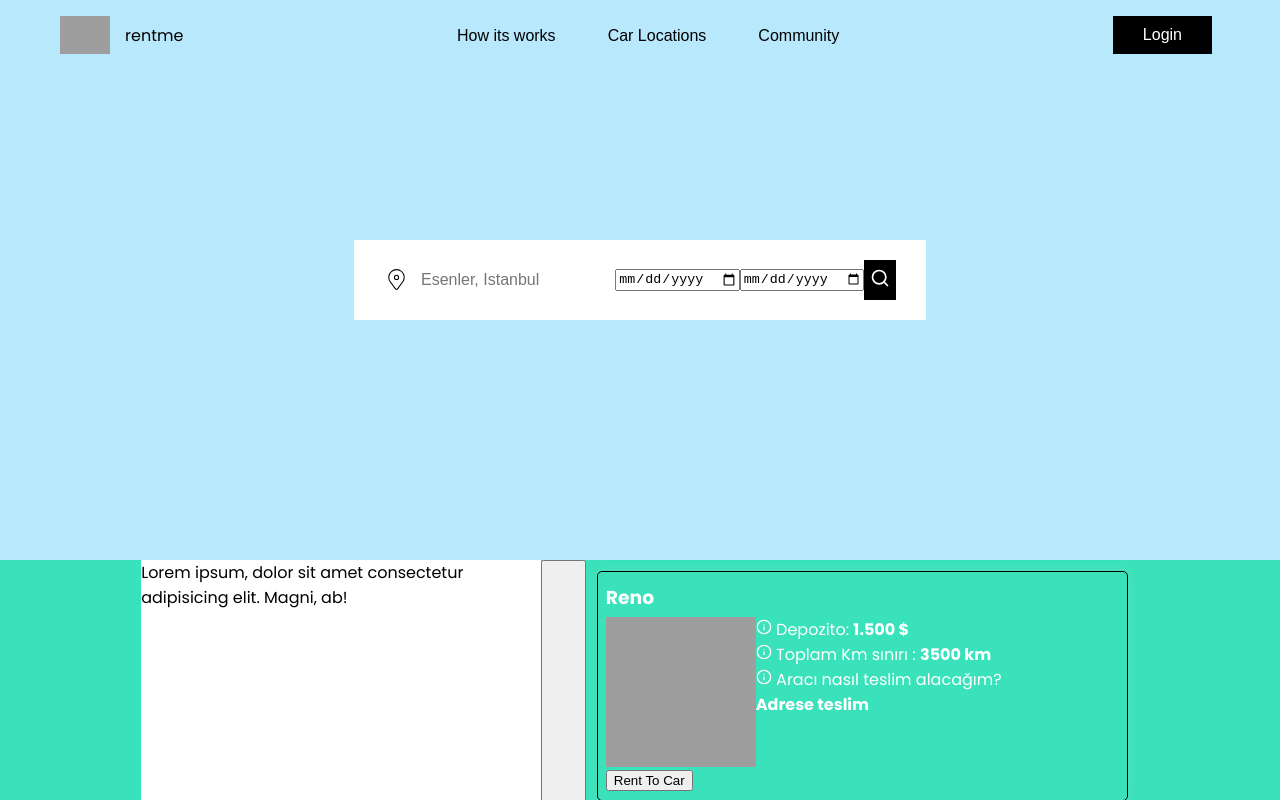
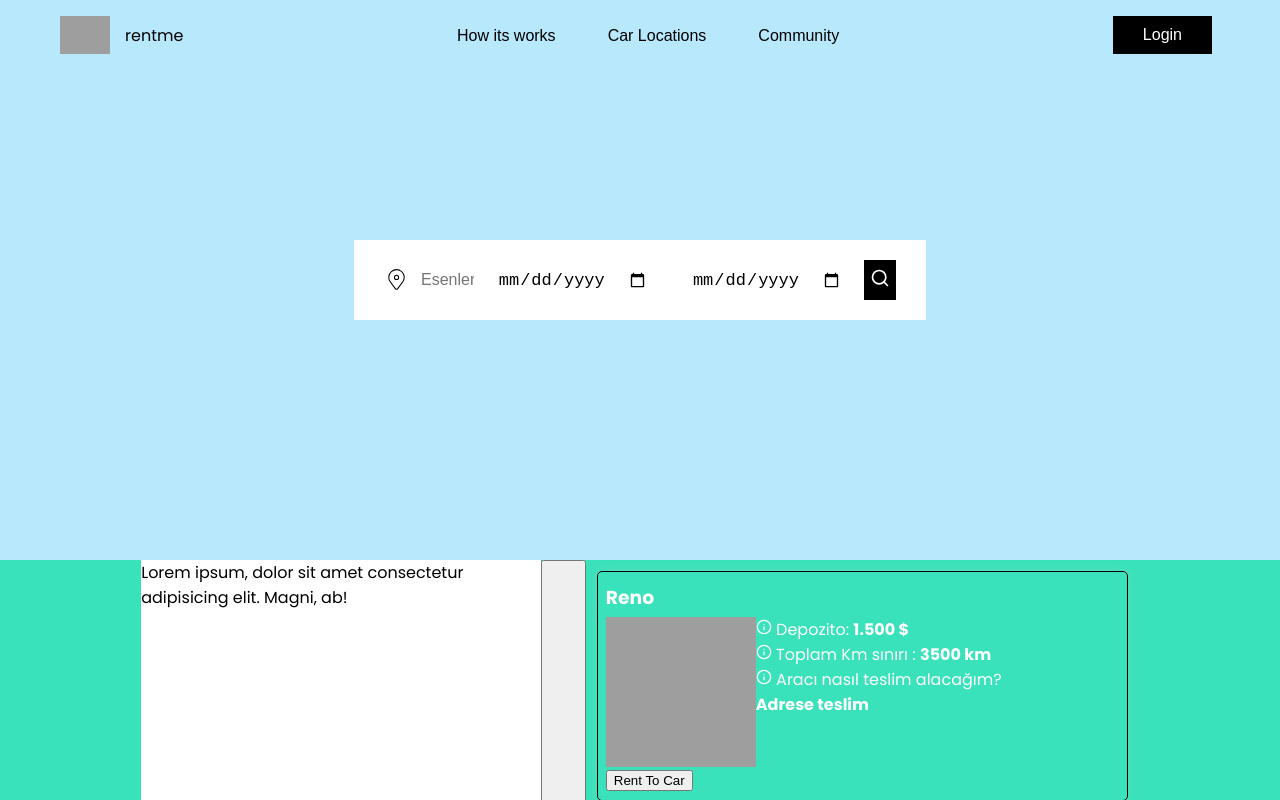
Before and after one commit to omernyr/rentme, a React (Create React App) app: page / in a window 1280 px wide. Shown: the top 800 px of the page. Built offline with nearby package versions, Linux system fonts and the light colour scheme; grey boxes are pictures that could not be loaded; the HTML template or start-up script is replaced by a standard one.

Commit message:
search file upgraded

```diff
--- a/package.json
+++ b/package.json
@@ -10,6 +10,8 @@
     "react-dom": "^18.2.0",
     "react-icons": "^4.7.1",
     "react-scripts": "5.0.1",
+    "react-select-async-paginate": "^0.7.0",
+    "rsuite": "^5.23.1",
     "sass": "^1.56.1",
     "web-vitals": "^2.1.4"
   },
--- a/src/App.scss
+++ b/src/App.scss
@@ -69,20 +69,12 @@ body {
   display: flex;
   justify-content: center;
   align-items: center;
-
-  h1 {
-    font-size: 60px;
-    width: 490px;
-    font-weight: 700;
-  }
-
   img {
     position: absolute;
     height: 500px;
     margin-left: -750px;
     margin-top: 250px;
   }
-
   .search-vehicle-form {
     width: 40%;
     height: 5vh;
@@ -91,6 +83,13 @@ body {
     display: flex;
     align-items: center;
 
+    .date {
+      padding: 1em 1.3em;
+      border: none;
+      outline: none;
+      width: 100%;
+      font-size: 17px;
+    }
     span {
       margin-right: 10px;
       margin-top: 5px;
@@ -100,7 +99,6 @@ body {
         height: 25px;
       }
     }
-
     .search-vehicle-input {
       height: 100%;
       outline: none;
@@ -161,10 +159,12 @@ body {
   align-items: center;
   justify-content: center;
 }
+
 .container {
   width: 100%;
   display: flex;
 }
+
 .sidebar {
   width: 400px;
   height: 100vh;
--- a/src/components/Container.jsx
+++ b/src/components/Container.jsx
@@ -6,7 +6,7 @@ import Search from './Search'
 
 const Container = () => {
 
-  const [searchCity, setSearchCity] = useState("");
+  const [searchCity, setSearchCity] = useState('');
 
   return (
     <div>
```
Also changed, not shown: 1 other file (tests, documents, lock files or other folders).
